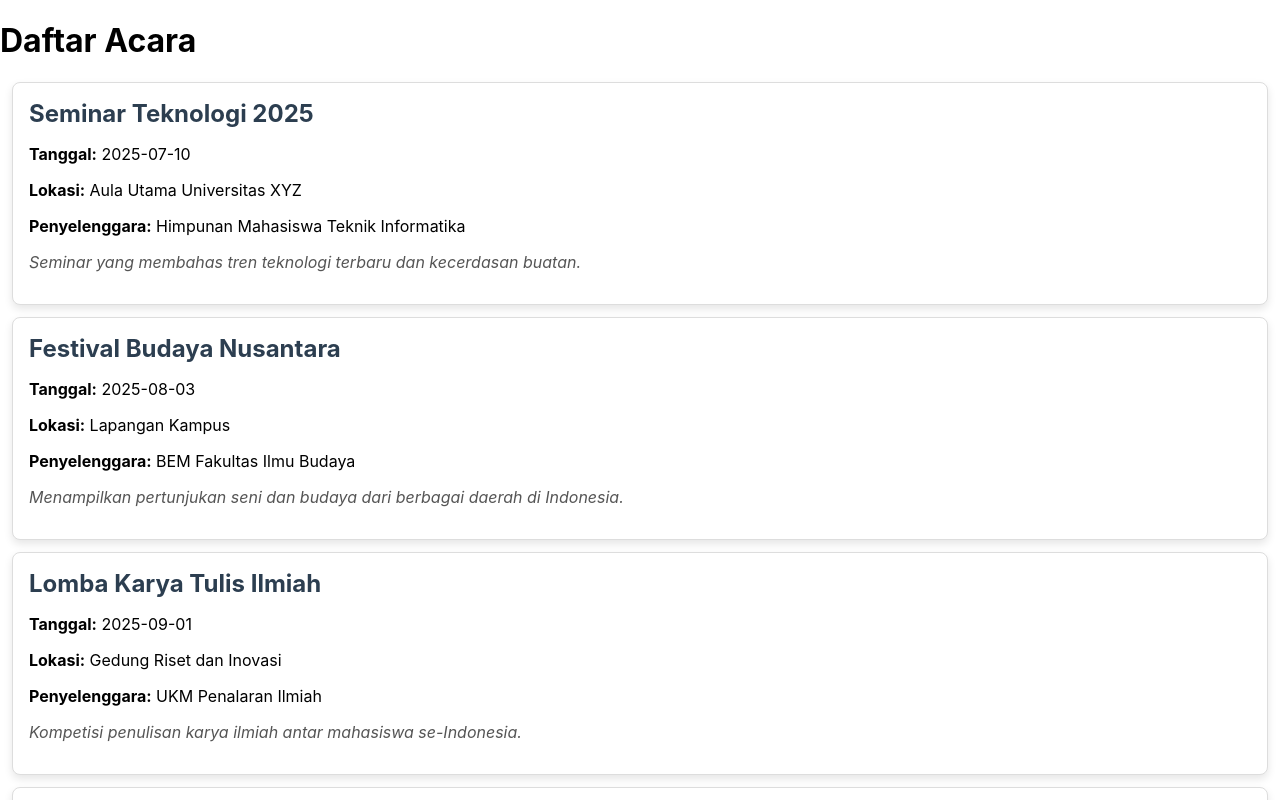
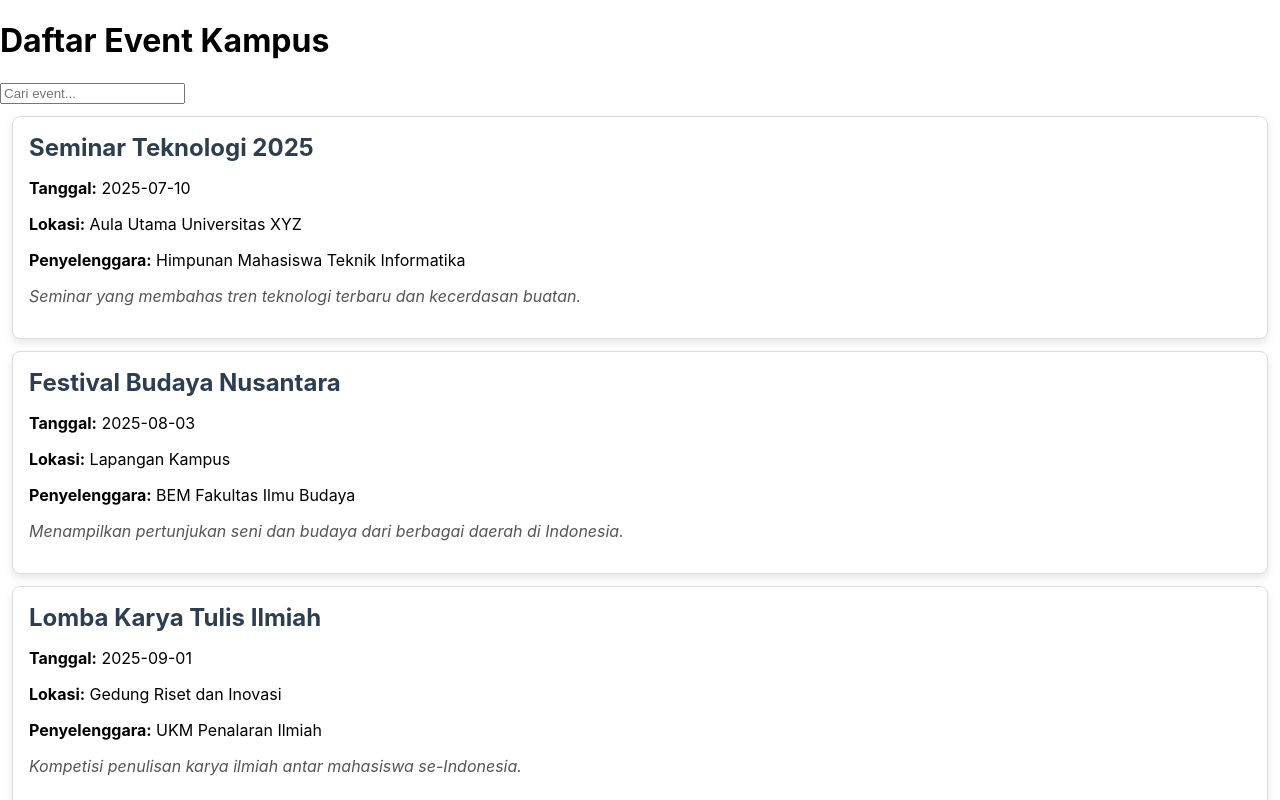
Before and after one commit to anisasafangatun/EventKampus, a React (Create React App) app in the folder frontend/: page / in a window 1280 px wide. Shown: the top 800 px of the page. Built offline with nearby package versions, Linux system fonts and the light colour scheme.

Commit message:
feat: add search functionality for events

```diff
--- a/frontend/src/App.js
+++ b/frontend/src/App.js
@@ -1,15 +1,12 @@
 // src/App.js
 import React from 'react';
-import EventCard from './components/EventCard';
-import eventData from './data';
+import EventList from './components/EventList';
 
 function App() {
   return (
-    <div>
-      <h1>Daftar Acara</h1>
-      {eventData.map((event) => (
-        <EventCard key={event.id} event={event} />
-      ))}
+    <div className="App">
+      <h1 className="text-2xl font-bold p-4">Daftar Event Kampus</h1>
+      <EventList />
     </div>
   );
 }
--- a/frontend/src/components/EventList.js
+++ b/frontend/src/components/EventList.js
@@ -1,18 +1,26 @@
-import React from 'react';
+import React, { useState } from 'react';
+import eventData from '../data';
 import EventCard from './EventCard';
-import eventData from '../data';
 
 const EventList = () => {
+  const [events] = useState(eventData);
+  const [searchTerm, setSearchTerm] = useState('');
+
+  const filteredEvents = events.filter(event =>
+    event.namaEvent.toLowerCase().includes(searchTerm.toLowerCase())
+  );
+
   return (
-    <div className="event-list">
-      {eventData.map((event, index) => (
-        <EventCard
-          key={index}
-          title={event.title}
-          date={event.date}
-          location={event.location}
-          description={event.description}
-        />
+    <div className="p-4">
+      <input
+        type="text"
+        placeholder="Cari event..."
+        value={searchTerm}
+        onChange={(e) => setSearchTerm(e.target.value)}
+        className="p-2 border rounded w-full mb-4"
+      />
+      {filteredEvents.map(event => (
+        <EventCard key={event.id} event={event} />
       ))}
     </div>
   );
--- a/frontend/src/data.js
+++ b/frontend/src/data.js
@@ -1,4 +1,3 @@
-// src/data.js
 const eventData = [
   {
     id: 1,
```
